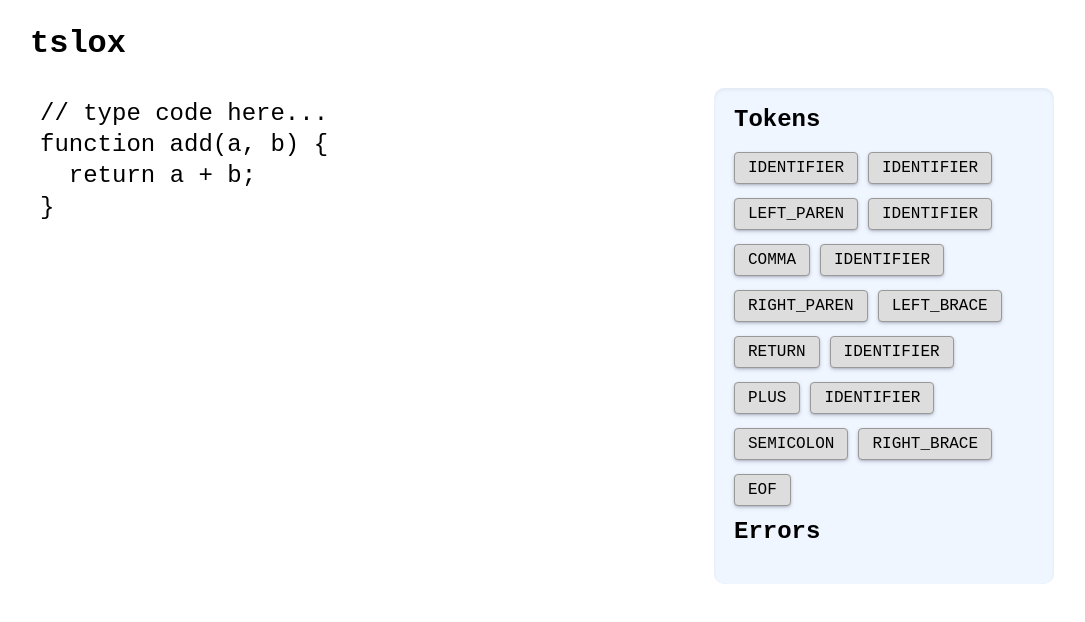
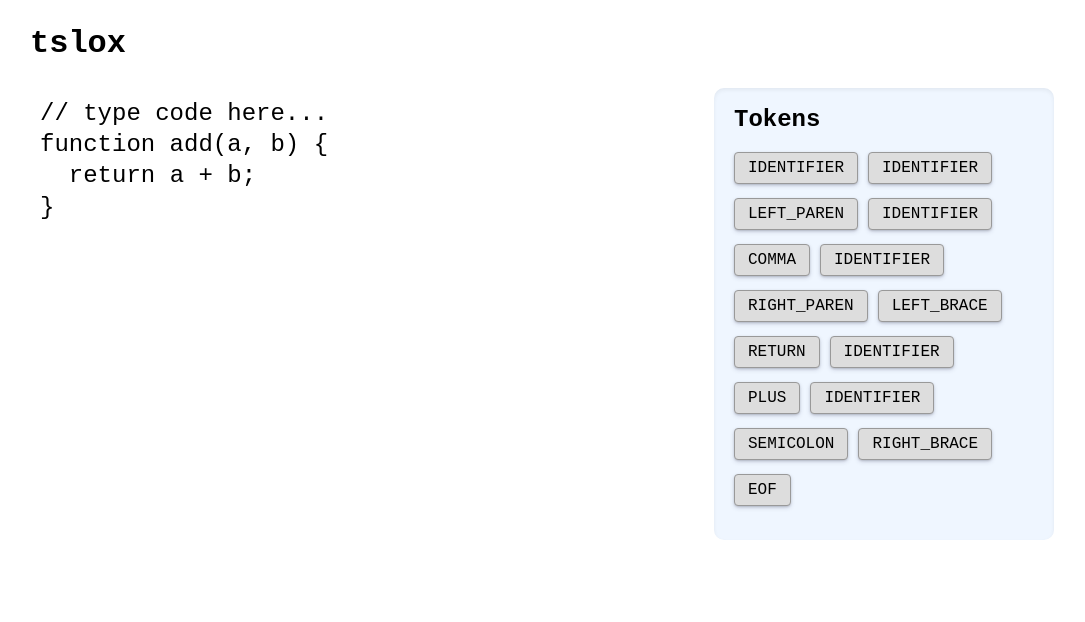
Before and after one commit to pringshia/tslox, a React (Vite) app: page / in a window 1280 px wide. Shown: the top 622 px of the page, without its empty margins (98-1183 px from the left). Built offline with nearby package versions, Linux system fonts and the light colour scheme.

Commit message:
Conditionally show Errors header

```diff
--- a/test-bench/App.tsx
+++ b/test-bench/App.tsx
@@ -40,7 +40,7 @@ function App() {
               {tokens.type}
             </span>
           ))}
-          <h2>Errors</h2>
+          {!lexer.getTokens(code).errors?.length ? null : <h2>Errors</h2>}
           {lexer.getTokens(code).errors?.map((error) => (
             <span className="lexed-token">
               L{error.line}: {error.message}
```
